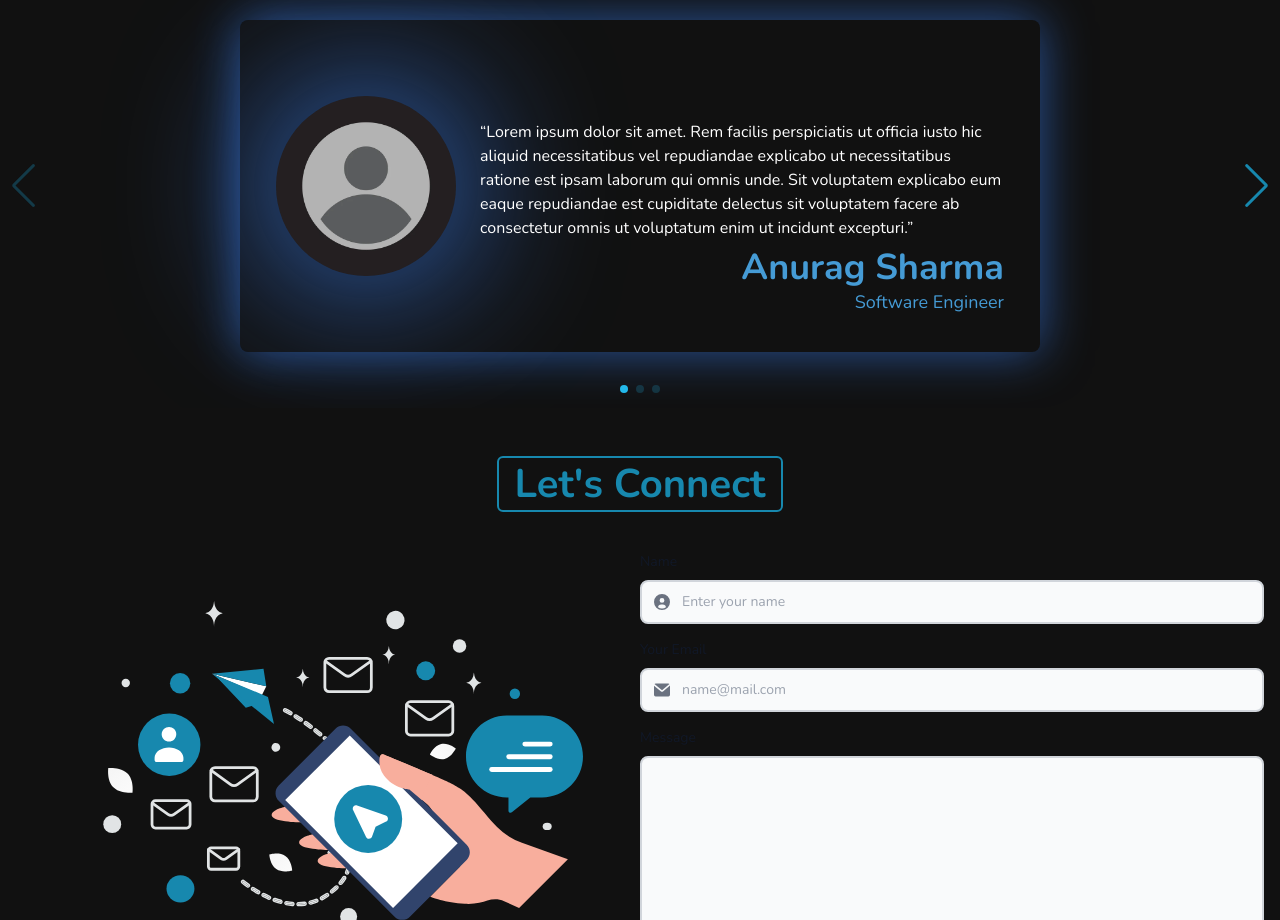
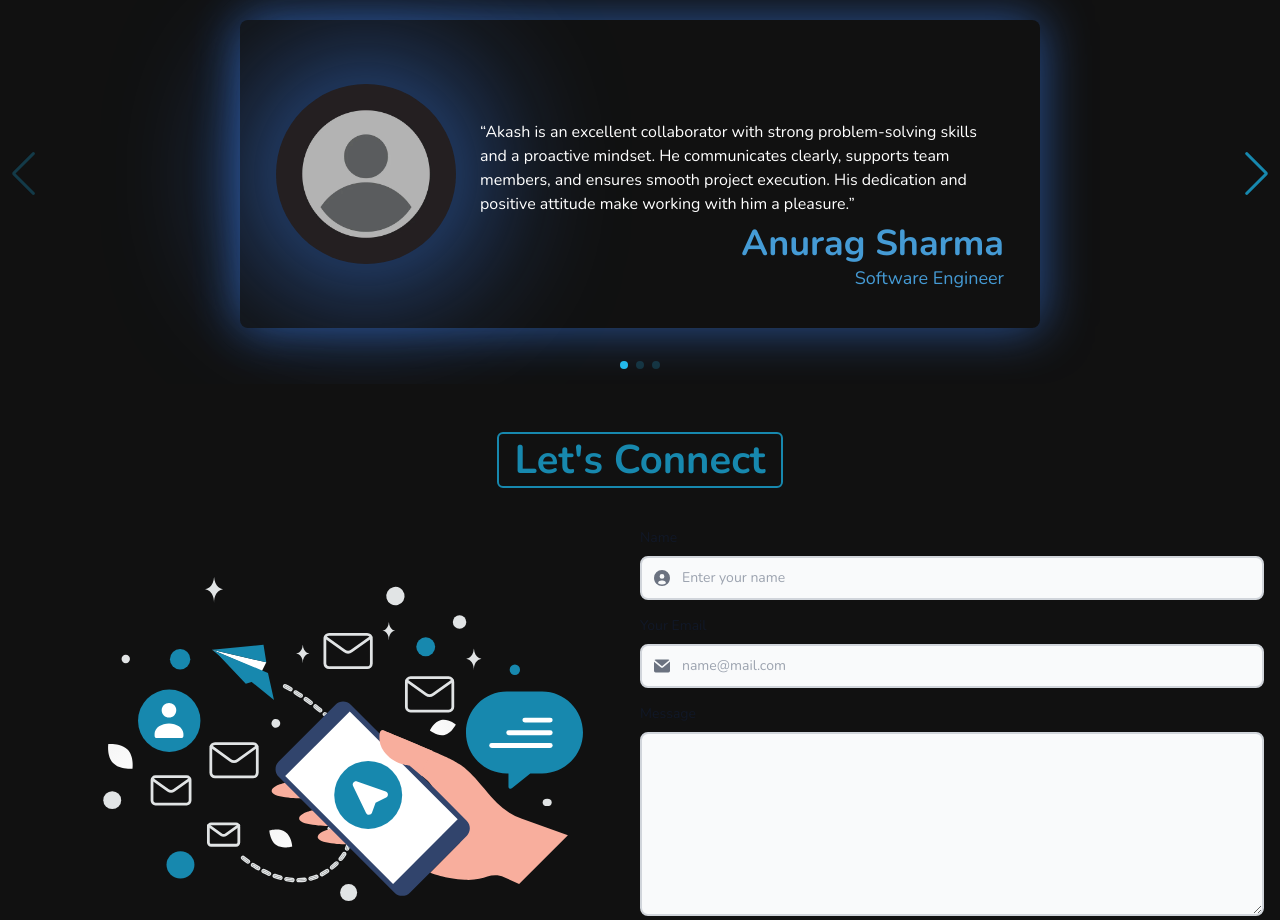
Before and after one commit to akashkush7/portfolio, a website: page index.html in a window 1280 px wide. Shown: the part 1960-2880 px from the top of the page. Drawn offline with nearby package versions, Linux system fonts and the light colour scheme; animation ran at ten frames a second.

Commit message:
Some minor Updates

```diff
--- a/index.html
+++ b/index.html
@@ -401,10 +401,9 @@
               src="/assets/images/User.webp" alt="testimonial 3" />
             <div class="testimonial-text ml-6 text-left pt-6 md:pt-16 relative">
               <p class="text-sm md:text-base mb-2">
-                “Lorem ipsum dolor sit amet. Rem facilis perspiciatis ut officia iusto hic aliquid necessitatibus vel
-                repudiandae explicabo ut necessitatibus ratione est ipsam laborum qui omnis unde. Sit voluptatem
-                explicabo eum eaque repudiandae est cupiditate delectus sit voluptatem facere ab consectetur omnis ut
-                voluptatum enim ut incidunt excepturi.”
+                “Akash is an excellent collaborator with strong problem-solving skills and a proactive mindset. He
+                communicates clearly, supports team members, and ensures smooth project execution. His dedication and
+                positive attitude make working with him a pleasure.”
               </p>
               <h2 class="text-right text-[#459bd5] font-bold text-2xl md:text-4xl">
                 Anurag Sharma
@@ -423,16 +422,15 @@
               src="/assets/images/User.webp" alt="testimonial 3" />
             <div class="testimonial-text ml-6 text-left pt-6 md:pt-16 relative">
               <p class="text-sm md:text-base mb-2">
-                “Lorem ipsum dolor sit amet. Rem facilis perspiciatis ut officia iusto hic aliquid necessitatibus vel
-                repudiandae explicabo ut necessitatibus ratione est ipsam laborum qui omnis unde. Sit voluptatem
-                explicabo eum eaque repudiandae est cupiditate delectus sit voluptatem facere ab consectetur omnis ut
-                voluptatum enim ut incidunt excepturi.”
+                “Working with Akash has been a great experience. He is incredibly supportive, detail-oriented, and
+                always brings fresh ideas to the table. His ability to stay calm under pressure and foster a
+                collaborative environment makes him a fantastic teammate.”
               </p>
               <h2 class="text-right text-[#459bd5] font-bold text-2xl md:text-4xl">
-                Fardeen Saudagar
+                Ishitaraj Awadhiya
               </h2>
               <h5 class="text-right text-[#459bd5] text-base md:text-lg">
-                Data Engineer
+                Data Scientist
               </h5>
             </div>
           </div>
@@ -445,16 +443,15 @@
               src="/assets/images/User.webp" alt="testimonial 3" />
             <div class="testimonial-text ml-6 text-left pt-6 md:pt-16 relative">
               <p class="text-sm md:text-base mb-2">
-                “Lorem ipsum dolor sit amet. Rem facilis perspiciatis ut officia iusto hic aliquid necessitatibus vel
-                repudiandae explicabo ut necessitatibus ratione est ipsam laborum qui omnis unde. Sit voluptatem
-                explicabo eum eaque repudiandae est cupiditate delectus sit voluptatem facere ab consectetur omnis ut
-                voluptatum enim ut incidunt excepturi.”
+                “Akash is a skilled and dependable professional. His expertise in ELT pipelines and MERN Stack
+                development is remarkable, and he consistently delivers high-quality work. A great team player, he
+                communicates effectively and collaborates seamlessly.”
               </p>
               <h2 class="text-right text-[#459bd5] font-bold text-2xl md:text-4xl">
-                Ishitaraj Awadhiya
+                Fardeen Saudagar
               </h2>
               <h5 class="text-right text-[#459bd5] text-base md:text-lg">
-                Data Scientist
+                Data Engineer
               </h5>
             </div>
           </div>
```
